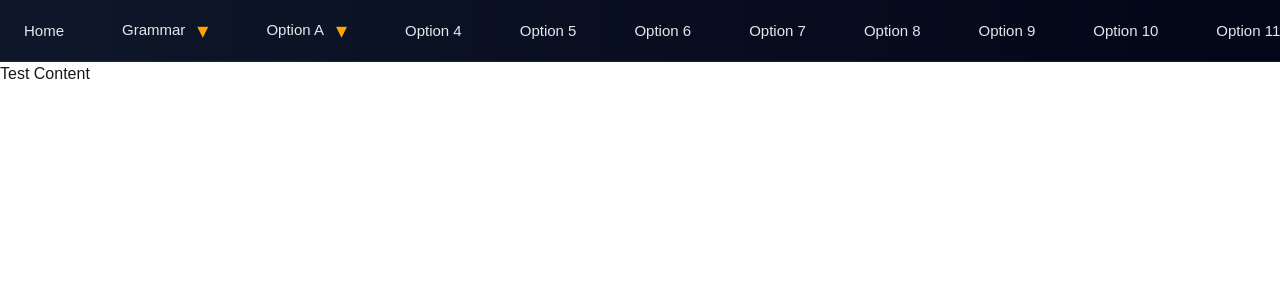
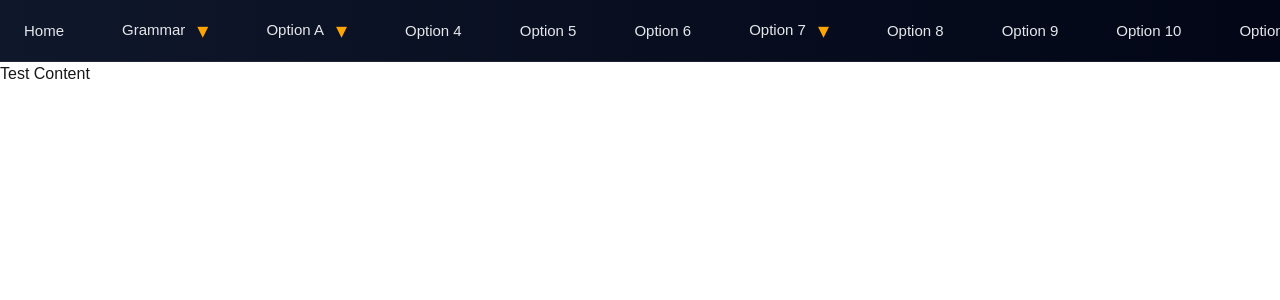
Before and after one commit to RipuSudanSoni/eng-project-Next-JS, a Next.js app: page / in a window 1280 px wide. Shown: the top 300 px of the page. Built offline with nearby package versions, Linux system fonts and the light colour scheme.

Commit message:
Improve header code for add new Options easly

```diff
--- a/src/components/Header/Header.tsx
+++ b/src/components/Header/Header.tsx
@@ -1,8 +1,288 @@
+// "use client";
+
+// import { useEffect, useState } from "react";
+// import Link from "next/link";
+// import DropdownPortal from "./DropdownPortal";
+// import { useMobileSidebar } from "@/context/MobileSidebarContext";
+// import "./Header.css";
+
+// export default function Header() {
+//   const [activeDropdown, setActiveDropdown] = useState<string | null>(null);
+//   const [anchorRect, setAnchorRect] = useState<DOMRect | null>(null);
+//   const [isMobile, setIsMobile] = useState(false);
+
+//  const { setOpen, setActiveTopic } = useMobileSidebar();
+
+//   useEffect(() => {
+//     const check = () => setIsMobile(window.innerWidth <= 1024);
+//     check();
+//     window.addEventListener("resize", check);
+//     return () => window.removeEventListener("resize", check);
+//   }, []);
+
+//   const openDropdown = (key: string, rect: DOMRect) => {
+
+//   setActiveDropdown(key);      // ✅ dropdown open
+//   setAnchorRect(rect);
+// };
+
+// const handleHeaderNavigation = (topic: string) => {
+//   closeDropdown();
+//   openSidebarFor(topic);
+// };
+
+// const openSidebarFor = (topic: string) => {
+//   if (isMobile) {
+//     setActiveTopic(topic);
+//     setOpen(true);
+//   }
+// };
+
+//   const closeDropdown = () => {
+//     setActiveDropdown(null);
+//     setAnchorRect(null);
+//   };
+
+//   return (
+//     <>
+//       <header className="header">
+//         <nav className="nav">
+//           <div className="nav-scroll">
+//             <ul className="nav-list">
+//               <li className="nav-item">
+//                 <Link href="/">Home</Link>
+//               </li>
+
+//               {/* Op2 */}
+//               <li
+//                 className="nav-item nav-item-with-dropdown"
+//                 onMouseLeave={!isMobile ? closeDropdown : undefined}
+//               >
+//                 {/* Parent link – ALWAYS navigates */}
+
+//                 <Link
+//                   href="/grammar"
+//                   className="nav-link"
+//                   onClick={() => openSidebarFor("grammar")}
+//                 >
+//                   Grammar
+//                 </Link>
+
+//                 {/* Dropdown toggle */}
+//                 <button
+//                   className="dropdown-toggle"
+//                   aria-label="Open grammar menu"
+//                   onClick={(e) =>
+//                     openDropdown(
+//                       "grammar",
+//                       e.currentTarget.getBoundingClientRect()
+//                     )
+//                   }
+//                   onMouseEnter={
+//                     !isMobile
+//                       ? (e) =>
+//                           openDropdown(
+//                             "grammar",
+//                             e.currentTarget.getBoundingClientRect()
+//                           )
+//                       : undefined
+//                   }
+//                 >
+//                   ▾
+//                 </button>
+
+//                 {activeDropdown === "grammar" && (
+//                   <DropdownPortal
+//                     anchorRect={anchorRect}
+//                     onClose={closeDropdown}
+//                     isMobile={isMobile}
+//                   >
+//                     <ul className="dropdown-menu">
+//                       <li>
+//                         <Link href="/grammar/noun" onClick={() => handleHeaderNavigation("grammar")}>
+//                           Noun
+//                         </Link>
+//                       </li>
+//                       <li>
+//                         <Link href="/grammar/verb" onClick={() => handleHeaderNavigation("grammar")}>
+//                           Verb
+//                         </Link>
+//                       </li>
+//                       <li>
+//                         <Link href="/grammar/tense" onClick={() => handleHeaderNavigation("grammar")}>
+//                           Tense
+//                         </Link>
+//                       </li>
+//                     </ul>
+//                   </DropdownPortal>
+//                 )}
+//               </li>
+
+//               {/* Op3 – same pattern */}
+//               <li
+//                 className="nav-item nav-item-with-dropdown"
+//                 onMouseLeave={!isMobile ? closeDropdown : undefined}
+//               >
+//                 <Link
+//                   href="/options-A"
+//                   className="nav-link"
+//                   onClick={() => handleHeaderNavigation("optionA")}
+//                 >
+//                   Option A
+//                 </Link>
+
+//                 <button
+//                   className="dropdown-toggle"
+//                   aria-label="Open Option A menu"
+//                   onClick={(e) =>
+//                     openDropdown(
+//                       "Option A",
+//                       e.currentTarget.getBoundingClientRect()
+//                     )
+//                   }
+//                   onMouseEnter={
+//                     !isMobile
+//                       ? (e) =>
+//                           openDropdown(
+//                             "Option A",
+//                             e.currentTarget.getBoundingClientRect()
+//                           )
+//                       : undefined
+//                   }
+//                 >
+//                   ▾
+//                 </button>
+
+//                 {activeDropdown === "Option A" && (
+//                   <DropdownPortal
+//                     anchorRect={anchorRect}
+//                     onClose={closeDropdown}
+//                     isMobile={isMobile}
+//                   >
+//                     <ul className="dropdown-menu">
+//                       <li>
+//                         <Link
+//                           href="/options-A/options-A1"
+//                          onClick={() => handleHeaderNavigation("optionA")}
+//                         >
+//                           Option A1
+//                         </Link>
+//                       </li>
+//                       <li>
+//                         <Link
+//                           href="/options-A/options-A2"
+//                           onClick={() => handleHeaderNavigation("optionA")}
+//                         >
+//                           Option A2
+//                         </Link>
+//                       </li>
+//                       <li>
+//                         <Link
+//                           href="/options-A/options-A3"
+//                           onClick={() => handleHeaderNavigation("optionA")}
+//                         >
+//                           Option A3
+//                         </Link>
+//                       </li>
+//                     </ul>
+//                   </DropdownPortal>
+//                 )}
+//               </li>
+
+//               <li className="nav-item">
+//                 <Link href="/options4">Option 4</Link>
+//               </li>
+//               <li className="nav-item">
+//                 <Link href="/options5">Option 5</Link>
+//               </li>
+//               <li className="nav-item">
+//                 <Link href="/options6">Option 6</Link>
+//               </li>
+//               <li className="nav-item">
+//                 <Link href="/options7">Option 7</Link>
+//               </li>
+//               <li className="nav-item">
+//                 <Link href="/options8">Option 8</Link>
+//               </li>
+
+//               <li className="nav-item">
+//                 <Link href="/options9">Option 9</Link>
+//               </li>
+//               <li className="nav-item">
+//                 <Link href="/options10">Option 10</Link>
+//               </li>
+//               <li className="nav-item">
+//                 <Link href="/options11">Option 11</Link>
+//               </li>
+//               <li className="nav-item">
+//                 <Link href="/options12">Option 12</Link>
+//               </li>
+//               <li className="nav-item">
+//                 <Link href="/options13">Option 13</Link>
+//               </li>
+
+//               <li className="nav-item">
+//                 <Link href="/options14">Option 14</Link>
+//               </li>
+//               <li className="nav-item">
+//                 <Link href="/options15">Option 15</Link>
+//               </li>
+//               <li className="nav-item">
+//                 <Link href="/options16">Option 16</Link>
+//               </li>
+//               <li className="nav-item">
+//                 <Link href="/options17">Option 17</Link>
+//               </li>
+//               <li className="nav-item">
+//                 <Link href="/options18">Option 18</Link>
+//               </li>
+//             </ul>
+//           </div>
+//         </nav>
+//       </header>
+
+//       {/* {isMobile && (
+//         <div className="mobile-toggle-bar">
+//           <button onClick={() => setOpen(true)}>☰ Open Menu</button>
+//         </div>
+//       )}*/}
+
+//       {isMobile && (
+//         <div className="mobile-toggle-container">
+//           <button
+//             className="mobile-menu-btn"
+//             onClick={() => setOpen(true)}
+//             aria-label="Open Sidebar"
+//           >
+//             ☰
+//           </button>
+//         </div>
+//       )}
+//     </>
+//   );
+// }
+
+
+
+
+
+
+
+
+
+
+
+
+
+
+
+
+
 "use client";
 
 import { useEffect, useState } from "react";
-import Link from "next/link";
-import DropdownPortal from "./DropdownPortal";
+import { headerMenu } from "@/data/headerMenu";
+import HeaderItem from "./HeaderItem";
 import { useMobileSidebar } from "@/context/MobileSidebarContext";
 import "./Header.css";
 
@@ -11,7 +291,7 @@ export default function Header() {
   const [anchorRect, setAnchorRect] = useState<DOMRect | null>(null);
   const [isMobile, setIsMobile] = useState(false);
 
- const { setOpen, setActiveTopic } = useMobileSidebar();
+  const { setOpen, setActiveTopic } = useMobileSidebar();
 
   useEffect(() => {
     const check = () => setIsMobile(window.innerWidth <= 1024);
@@ -21,26 +301,21 @@ export default function Header() {
   }, []);
 
   const openDropdown = (key: string, rect: DOMRect) => {
-
-  setActiveDropdown(key);      // ✅ dropdown open
-  setAnchorRect(rect);
-};
-
-const handleHeaderNavigation = (topic: string) => {
-  closeDropdown();
-  openSidebarFor(topic);
-};
-
-const openSidebarFor = (topic: string) => {
-  if (isMobile) {
-    setActiveTopic(topic);
-    setOpen(true);
-  }
-};
+    setActiveDropdown(key);
+    setAnchorRect(rect);
+  };
 
   const closeDropdown = () => {
     setActiveDropdown(null);
     setAnchorRect(null);
+  };
+
+  const handleNavigate = (topic?: string) => {
+    closeDropdown();
+    if (topic && isMobile) {
+      setActiveTopic(topic);
+      setOpen(true);
+    }
   };
 
   return (
@@ -49,204 +324,24 @@ const openSidebarFor = (topic: string) => {
         <nav className="nav">
           <div className="nav-scroll">
             <ul className="nav-list">
-              <li className="nav-item">
-                <Link href="/">Home</Link>
-              </li>
-
-              {/* Op2 */}
-              <li
-                className="nav-item nav-item-with-dropdown"
-                onMouseLeave={!isMobile ? closeDropdown : undefined}
-              >
-                {/* Parent link – ALWAYS navigates */}
-
-                <Link
-                  href="/grammar"
-                  className="nav-link"
-                  onClick={() => openSidebarFor("grammar")}
-                >
-                  Grammar
-                </Link>
-
-                {/* Dropdown toggle */}
-                <button
-                  className="dropdown-toggle"
-                  aria-label="Open grammar menu"
-                  onClick={(e) =>
-                    openDropdown(
-                      "grammar",
-                      e.currentTarget.getBoundingClientRect()
-                    )
-                  }
-                  onMouseEnter={
-                    !isMobile
-                      ? (e) =>
-                          openDropdown(
-                            "grammar",
-                            e.currentTarget.getBoundingClientRect()
-                          )
-                      : undefined
-                  }
-                >
-                  ▾
-                </button>
-
-                {activeDropdown === "grammar" && (
-                  <DropdownPortal
-                    anchorRect={anchorRect}
-                    onClose={closeDropdown}
-                    isMobile={isMobile}
-                  >
-                    <ul className="dropdown-menu">
-                      <li>
-                        <Link href="/grammar/noun" onClick={() => handleHeaderNavigation("grammar")}>
-                          Noun
-                        </Link>
-                      </li>
-                      <li>
-                        <Link href="/grammar/verb" onClick={() => handleHeaderNavigation("grammar")}>
-                          Verb
-                        </Link>
-                      </li>
-                      <li>
-                        <Link href="/grammar/tense" onClick={() => handleHeaderNavigation("grammar")}>
-                          Tense
-                        </Link>
-                      </li>
-                    </ul>
-                  </DropdownPortal>
-                )}
-              </li>
-
-              {/* Op3 – same pattern */}
-              <li
-                className="nav-item nav-item-with-dropdown"
-                onMouseLeave={!isMobile ? closeDropdown : undefined}
-              >
-                <Link
-                  href="/options-A"
-                  className="nav-link"
-                  onClick={() => handleHeaderNavigation("optionA")}
-                >
-                  Option A
-                </Link>
-
-                <button
-                  className="dropdown-toggle"
-                  aria-label="Open Option A menu"
-                  onClick={(e) =>
-                    openDropdown(
-                      "Option A",
-                      e.currentTarget.getBoundingClientRect()
-                    )
-                  }
-                  onMouseEnter={
-                    !isMobile
-                      ? (e) =>
-                          openDropdown(
-                            "Option A",
-                            e.currentTarget.getBoundingClientRect()
-                          )
-                      : undefined
-                  }
-                >
-                  ▾
-                </button>
-
-                {activeDropdown === "Option A" && (
-                  <DropdownPortal
-                    anchorRect={anchorRect}
-                    onClose={closeDropdown}
-                    isMobile={isMobile}
-                  >
-                    <ul className="dropdown-menu">
-                      <li>
-                        <Link
-                          href="/options-A/options-A1"
-                         onClick={() => handleHeaderNavigation("optionA")}
-                        >
-                          Option A1
-                        </Link>
-                      </li>
-                      <li>
-                        <Link
-                          href="/options-A/options-A2"
-                          onClick={() => handleHeaderNavigation("optionA")}
-                        >
-                          Option A2
-                        </Link>
-                      </li>
-                      <li>
-                        <Link
-                          href="/options-A/options-A3"
-                          onClick={() => handleHeaderNavigation("optionA")}
-                        >
-                          Option A3
-                        </Link>
-                      </li>
-                    </ul>
-                  </DropdownPortal>
-                )}
-              </li>
-
-              <li className="nav-item">
-                <Link href="/options4">Option 4</Link>
-              </li>
-              <li className="nav-item">
-                <Link href="/options5">Option 5</Link>
-              </li>
-              <li className="nav-item">
-                <Link href="/options6">Option 6</Link>
-              </li>
-              <li className="nav-item">
-                <Link href="/options7">Option 7</Link>
-              </li>
-              <li className="nav-item">
-                <Link href="/options8">Option 8</Link>
-              </li>
-
-              <li className="nav-item">
-                <Link href="/options9">Option 9</Link>
-              </li>
-              <li className="nav-item">
-                <Link href="/options10">Option 10</Link>
-              </li>
-              <li className="nav-item">
-                <Link href="/options11">Option 11</Link>
-              </li>
-              <li className="nav-item">
-                <Link href="/options12">Option 12</Link>
-              </li>
-              <li className="nav-item">
-                <Link href="/options13">Option 13</Link>
-              </li>
-
-              <li className="nav-item">
-                <Link href="/options14">Option 14</Link>
-              </li>
-              <li className="nav-item">
-                <Link href="/options15">Option 15</Link>
-              </li>
-              <li className="nav-item">
-                <Link href="/options16">Option 16</Link>
-              </li>
-              <li className="nav-item">
-                <Link href="/options17">Option 17</Link>
-              </li>
-              <li className="nav-item">
-                <Link href="/options18">Option 18</Link>
-              </li>
+              {headerMenu.map((item) => (
+                <HeaderItem
+                  key={item.key}
+                  item={item}
+                  isMobile={isMobile}
+                  activeDropdown={activeDropdown}
+                  anchorRect={anchorRect}
+                  openDropdown={openDropdown}
+                  closeDropdown={closeDropdown}
+                  onNavigate={handleNavigate}
+                />
+              ))}
             </ul>
           </div>
         </nav>
       </header>
 
-      {/* {isMobile && (
-        <div className="mobile-toggle-bar">
-          <button onClick={() => setOpen(true)}>☰ Open Menu</button>
-        </div>
-      )}*/}
-
+      {/* ===== MOBILE SIDEBAR TOGGLE ===== */}
       {isMobile && (
         <div className="mobile-toggle-container">
           <button
--- /dev/null
+++ b/src/components/Header/HeaderItem.tsx
@@ -0,0 +1,85 @@
+"use client";
+
+import Link from "next/link";
+import DropdownPortal from "./DropdownPortal";
+import { HeaderMenuItem } from "@/data/headerMenu";
+
+interface Props {
+  item: HeaderMenuItem;
+  isMobile: boolean;
+  activeDropdown: string | null;
+  anchorRect: DOMRect | null;
+  openDropdown: (key: string, rect: DOMRect) => void;
+  closeDropdown: () => void;
+  onNavigate: (topic?: string) => void;
+}
+
+export default function HeaderItem({
+  item,
+  isMobile,
+  activeDropdown,
+  anchorRect,
+  openDropdown,
+  closeDropdown,
+  onNavigate,
+}: Props) {
+  const hasDropdown = !!item.children?.length;
+
+  return (
+    <li
+      className={`nav-item ${hasDropdown ? "nav-item-with-dropdown" : ""}`}
+      onMouseLeave={!isMobile ? closeDropdown : undefined}
+    >
+      <Link
+        href={item.href}
+        className="nav-link"
+        onClick={() => onNavigate(item.sidebarTopic)}
+      >
+        {item.label}
+      </Link>
+
+      {hasDropdown && (
+        <>
+          <button
+            className="dropdown-toggle"
+            onClick={(e) =>
+              openDropdown(item.key, e.currentTarget.getBoundingClientRect())
+            }
+            onMouseEnter={
+              !isMobile
+                ? (e) =>
+                    openDropdown(
+                      item.key,
+                      e.currentTarget.getBoundingClientRect()
+                    )
+                : undefined
+            }
+          >
+            ▾
+          </button>
+
+          {activeDropdown === item.key && (
+            <DropdownPortal
+              anchorRect={anchorRect}
+              onClose={closeDropdown}
+              isMobile={isMobile}
+            >
+              <ul className="dropdown-menu">
+                {item.children!.map((child) => (
+                  <li key={child.href}>
+                    <Link
+                      href={child.href}
+                      onClick={() => onNavigate(item.sidebarTopic)}
+                    >
+                      {child.label}
+                    </Link>
+                  </li>
+                ))}
+              </ul>
+            </DropdownPortal>
+          )}
+        </>
+      )}
+    </li>
+  );
+}
--- /dev/null
+++ b/src/data/headerMenu.ts
@@ -0,0 +1,86 @@
+export interface HeaderMenuItem {
+  key: string;
+  label: string;
+  href: string;
+  sidebarTopic?: string;
+  children?: {
+    label: string;
+    href: string;
+  }[];
+}
+
+export const headerMenu: HeaderMenuItem[] = [
+  {
+    key: "home",
+    label: "Home",
+    href: "/",
+  },
+  {
+    key: "grammar",
+    label: "Grammar",
+    href: "/grammar",
+    sidebarTopic: "grammar",
+    children: [
+      { label: "Noun", href: "/grammar/noun" },
+      { label: "Verb", href: "/grammar/verb" },
+      { label: "Tense", href: "/grammar/tense" },
+    ],
+  },
+  {
+    key: "optionA",
+    label: "Option A",
+    href: "/options-A",
+    sidebarTopic: "optionA",
+    children: [
+      { label: "Option A1", href: "/options-A/options-A1" },
+      { label: "Option A2", href: "/options-A/options-A2" },
+      { label: "Option A3", href: "/options-A/options-A3" },
+    ],
+  },
+  {
+    key: "option4",
+    label: "Option 4",
+    href: "/options4",
+  },
+  {
+    key: "option5",
+    label: "Option 5",
+    href: "/options5",
+  },
+  {
+    key: "option6",
+    label: "Option 6",
+    href: "/options6",
+  },
+  {
+    key: "option7",
+    label: "Option 7",
+    href: "/options7",
+    children: [
+      { label: "Option 7A", href: "/options7/options-7A" },
+      { label: "Option 7B", href: "/options-7/options-7B" },
+      { label: "Option 7C", href: "/options-7/options-7C" },
+    ],
+  },
+  {
+    key: "option8",
+    label: "Option 8",
+    href: "/options8",
+  },
+  {
+    key: "option9",
+    label: "Option 9",
+    href: "/options9",
+  },
+  {
+    key: "option10",
+    label: "Option 10",
+    href: "/options10",
+  },
+  {
+    key: "option11",
+    label: "Option 11",
+    href: "/options11",
+  },
+
+];
```
